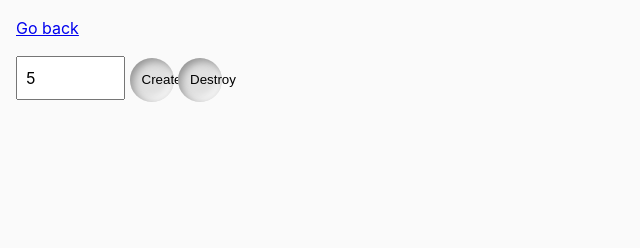
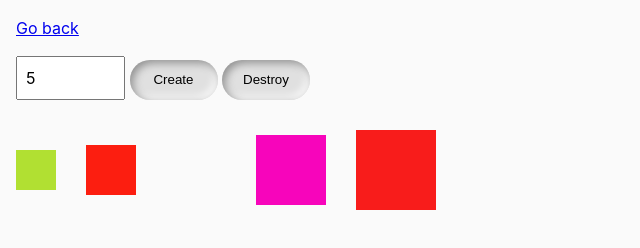
Before and after one commit to Iryna-Vyshniak/goit-js-hw-06, a plain HTML site: page task-10.html in a window 1280 px wide. Both pictures are taken after typing "5" into the empty fields and a click on the button "Create". Shown: the whole page, without its empty margins (0-640 px from the left). Drawn offline with Linux system fonts and the light colour scheme.

Commit message:
add task-10

```diff
--- a/css/common.css
+++ b/css/common.css
@@ -57,6 +57,13 @@ button.change-color {
   background: linear-gradient(to right, #f12711, #f5af19);
 }
 
+button[data-create],
+button[data-destroy] {
+  width: 88px;
+  height: 40px;
+  border: 15px;
+}
+
 span {
   margin: 0 15px;
 }
--- a/js/task-10.js
+++ b/js/task-10.js
@@ -1,3 +1,74 @@
+/*
+Напиши скрипт створення і очищення колекції елементів. Користувач вводить кількість елементів в input і натискає кнопку Створити, після чого рендериться колекція. Натисненням на кнопку Очистити, колекція елементів очищається.
+
+<div id="controls">
+  <input type="number" min="1" max="100" step="1" />
+  <button type="button" data-create>Create</button>
+  <button type="button" data-destroy>Destroy</button>
+</div>
+
+<div id="boxes"></div>
+
+Створи функцію createBoxes(amount), яка приймає один параметр - число. Функція створює стільки <div>, скільки вказано в amount і додає їх у div#boxes.
+
+Розміри найпершого <div> - 30px на 30px.
+Кожен елемент після першого повинен бути ширшим і вищим від попереднього на 10px.
+Всі елементи повинні мати випадковий колір фону у форматі HEX. Використовуй готову функцію getRandomHexColor для отримання кольору.
+function getRandomHexColor() {
+  return `#${Math.floor(Math.random() * 16777215)
+    .toString(16)
+    .padStart(6, 0)}`;
+}
+
+Створи функцію destroyBoxes(), яка очищає вміст div#boxes, у такий спосіб видаляючи всі створені елементи.
+*/
+
+
+
 function getRandomHexColor() {
   return `#${Math.floor(Math.random() * 16777215).toString(16)}`;
 }
+
+const inputNumberEl = document.querySelector('[type="number"]');
+const createBtnEl = document.querySelector('button[data-create]');
+const destroyBtnEl = document.querySelector('button[data-destroy]');
+const divBoxesEl = document.getElementById('boxes');
+divBoxesEl.style.display = 'flex';
+divBoxesEl.style.flexWrap = 'wrap';
+divBoxesEl.style.alignItems = 'center';
+divBoxesEl.style.marginTop = '30px';
+
+inputNumberEl.addEventListener('input', toogleValue);
+createBtnEl.addEventListener('click', () => {
+  createBoxes(Number(inputNumberEl.value));
+});
+destroyBtnEl.addEventListener('click', destroyBoxesMarkup);
+
+let inputValue = 0;
+function toogleValue(event) {
+  inputValue = event.currentTarget.value;
+  console.log(inputValue);
+}
+
+function createBoxes(amount) {
+  let divArray = [];
+  let sizeDefault = 30;
+  for (let i = 0; i < amount; i += 1) {
+    sizeDefault += 10;
+    const divElement = document.createElement("div");
+    divElement.classList = "item";
+    divElement.style.height = `${sizeDefault}px`;
+    divElement.style.width = `${sizeDefault}px`;
+    divElement.style.marginRight = '30px';
+    divElement.style.marginBottom = '30px';
+    divElement.style.backgroundColor = getRandomHexColor();
+    divArray.push(divElement);
+    // divBoxesEl.appendChild(divElement);
+  }
+  return divBoxesEl.append(...divArray);
+};
+
+function destroyBoxesMarkup() {
+  inputNumberEl.value = '';
+  return divBoxesEl.innerHTML = '';
+}
```
